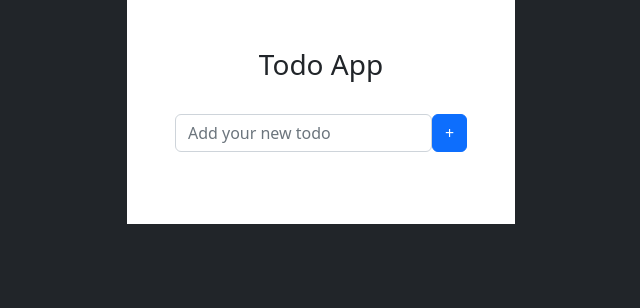
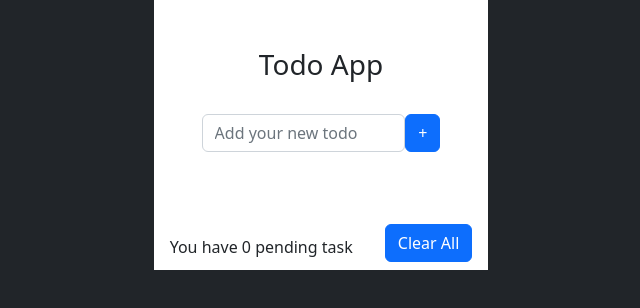
Before and after one commit to PaoloWD/js-todo-list, a plain HTML site: page index.html in a window 1280 px wide. Shown: the whole page, without its empty margins (319-959 px from the left). Drawn offline with nearby package versions, Linux system fonts and the light colour scheme.

Commit message:
add counter pending tasks

```diff
--- a/css/style.css
+++ b/css/style.css
@@ -6,3 +6,7 @@
 .bg-white .hover:hover button {
   display: block;
 }
+
+.width {
+  width: 30%;
+}
--- a/index.html
+++ b/index.html
@@ -19,12 +19,10 @@
     <title>TODO-LIST</title>
   </head>
   <body class="bg-dark">
-    <div
-      class="container-lg d-flex flex-column justify-content-center align-items-center"
-    >
-      <div class="bg-white p-5">
+    <div class="container-lg d-flex flex-column align-items-center">
+      <div class="bg-white p-5 width">
         <h3 class="text-center">Todo App</h3>
-        <div class="d-flex justify-content-between">
+        <div class="d-flex justify-content-center">
           <div class="mb-3">
             <label for="exampleFormControlInput1" class="form-label"></label>
             <input
@@ -37,6 +35,12 @@
           <button type="button" class="btn btn-primary my-4">+</button>
         </div>
       </div>
+      <div
+        class="d-flex justify-content-around bg-white width align-items-center"
+      >
+        <div class="footer"></div>
+        <button class="btn btn-primary mb-2">Clear All</button>
+      </div>
     </div>
 
     <script src="js/main.js"></script>
--- a/js/main.js
+++ b/js/main.js
@@ -1,17 +1,21 @@
 const addTodo = document.querySelector(".btn-primary");
 const inputTextEl = document.querySelector(".form-control");
 const containerEl = document.querySelector(".bg-white");
+const footerEl = document.querySelector(".footer");
+let pending = 0;
 const tasks = [];
-
+console.log(pending);
 inputTextEl.addEventListener("keypress", send);
 addTodo.addEventListener("click", send);
-
+//il numero 13 è per identificare il tasto invio della tastiera
 function send(a) {
   if ((a.type === "keypress" && a.which === 13) || a.type === "click") {
     newTask();
+    pending++;
+    pendingTask();
   }
 }
-
+pendingTask();
 function newTask() {
   const divTask = document.createElement("div");
   divTask.classList.add("d-flex", "hover");
@@ -33,6 +37,8 @@ function newTask() {
   btnDelete.classList.add("btn", "btn-danger", "mb-2");
   btnDelete.textContent = "X";
   btnDelete.addEventListener("click", function () {
+    pending--;
+    pendingTask();
     console.log(divTask);
     divTask.remove();
   });
@@ -53,8 +59,11 @@ function newTask() {
     console.log(tasks);
   });
   containerEl.append(divTask);
-  divTask.append(task);
-  divTask.append(btnDelete);
-  divTask.append(btnSucc);
+  divTask.append(task, btnDelete, btnSucc);
+
   console.log(tasks);
 }
+
+function pendingTask() {
+  footerEl.innerHTML = `You have ${pending} pending task`;
+}
```
